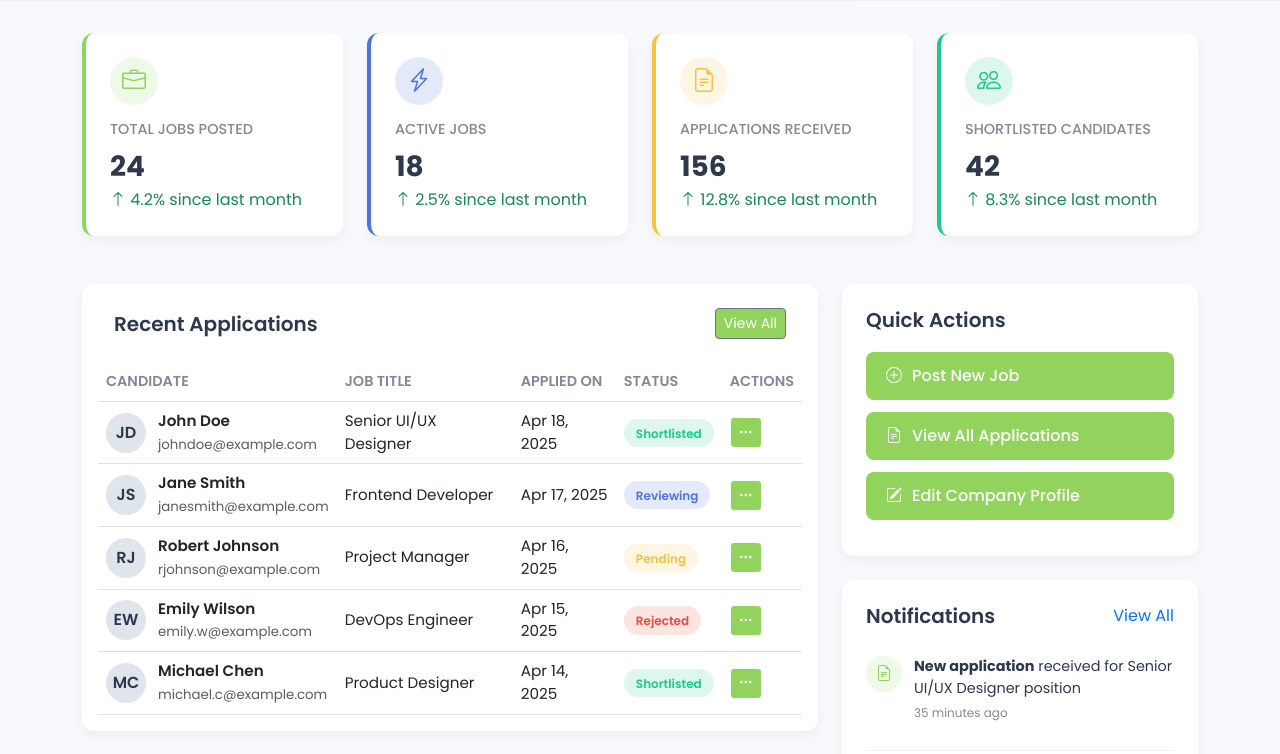
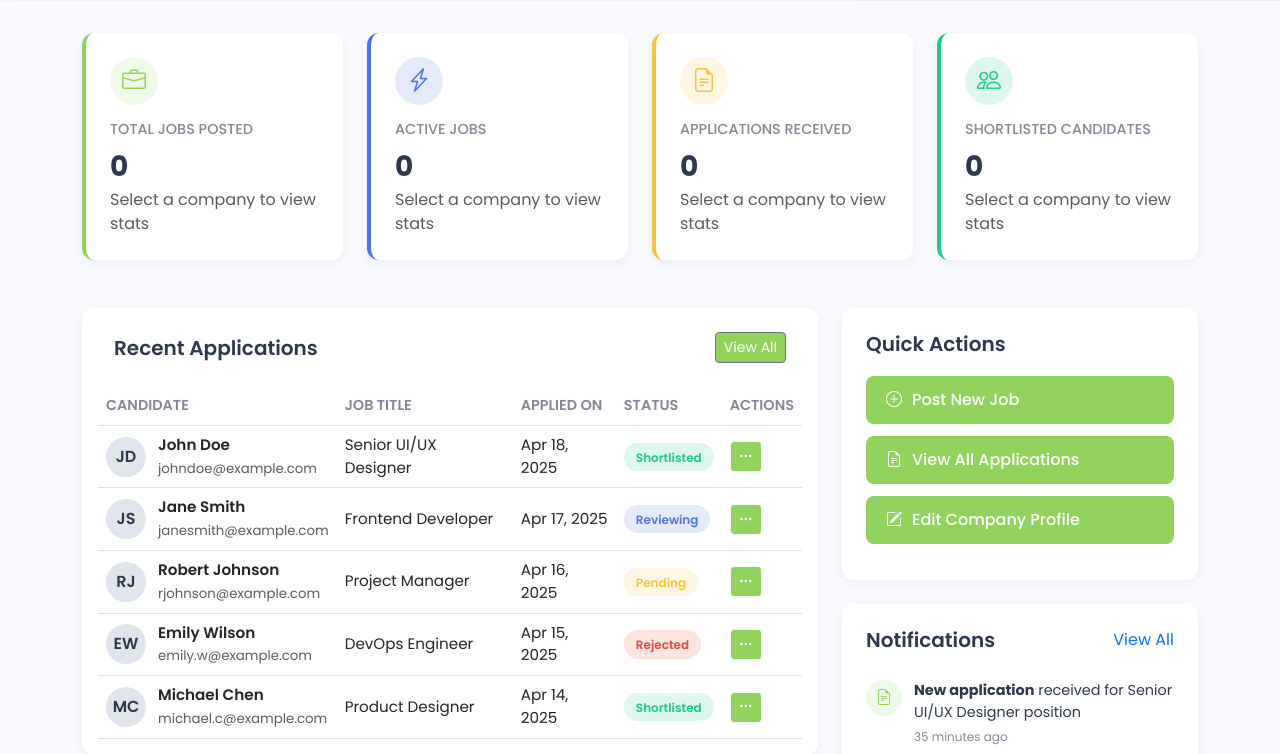
Before and after one commit to Matuag28/talenthive, a Django app: template project/talent/templates/emp_dash.html in a window 1280 px wide. Shown: the part 310-1064 px from the top of the page. Run offline with Django 5.2, Linux system fonts and the light colour scheme; the template is opened without the code that fills it, so the values that code supplies are empty.

Commit message:
latestUpdate

```diff
--- a/project/talent/templates/emp_dash.html
+++ b/project/talent/templates/emp_dash.html
@@ -720,6 +720,8 @@
     <div class="container">
         <!-- Stats Cards -->
         <div class="row mb-4">
+            {% if companies %}
+                {% for company in companies %}
                     <!-- Total Jobs Posted -->
                     <div class="col-xl-3 col-md-6">
                         <div class="stats-card stats-card-jobs">
@@ -727,8 +729,10 @@
                                 <i class="bi bi-briefcase"></i>
                             </div>
                             <h5 class="stats-title">TOTAL JOBS POSTED</h5>
-                    <p class="stats-value">24</p>
-                    <p class="text-success mb-0"><i class="bi bi-arrow-up"></i> 4.2% since last month</p>
+                            <p class="stats-value">{{ company.stats.total_jobs }}</p>
+                            <p class="text-success mb-0">
+                                <i class="bi bi-arrow-up"></i> {{ company.stats.total_jobs_change }}% since last month
+                            </p>
                         </div>
                     </div>
 
@@ -739,8 +743,10 @@
                                 <i class="bi bi-lightning-charge"></i>
                             </div>
                             <h5 class="stats-title">ACTIVE JOBS</h5>
-                    <p class="stats-value">18</p>
-                    <p class="text-success mb-0"><i class="bi bi-arrow-up"></i> 2.5% since last month</p>
+                            <p class="stats-value">{{ company.stats.active_jobs }}</p>
+                            <p class="text-success mb-0">
+                                <i class="bi bi-arrow-up"></i> {{ company.stats.active_jobs_change }}% since last month
+                            </p>
                         </div>
                     </div>
 
@@ -751,8 +757,10 @@
                                 <i class="bi bi-file-earmark-text"></i>
                             </div>
                             <h5 class="stats-title">APPLICATIONS RECEIVED</h5>
-                    <p class="stats-value">156</p>
-                    <p class="text-success mb-0"><i class="bi bi-arrow-up"></i> 12.8% since last month</p>
+                            <p class="stats-value">{{ company.stats.total_applications }}</p>
+                            <p class="text-success mb-0">
+                                <i class="bi bi-arrow-up"></i> {{ company.stats.applications_change }}% since last month
+                            </p>
                         </div>
                     </div>
 
@@ -763,10 +771,59 @@
                                 <i class="bi bi-people"></i>
                             </div>
                             <h5 class="stats-title">SHORTLISTED CANDIDATES</h5>
-                    <p class="stats-value">42</p>
-                    <p class="text-success mb-0"><i class="bi bi-arrow-up"></i> 8.3% since last month</p>
+                            <p class="stats-value">{{ company.stats.shortlisted_applications }}</p>
+                            <p class="text-success mb-0">
+                                <i class="bi bi-arrow-up"></i> {{ company.stats.shortlisted_change }}% since last month
+                            </p>
                         </div>
                     </div>
+                {% endfor %}
+            {% else %}
+                <!-- Default stats when no company is selected -->
+                <div class="col-xl-3 col-md-6">
+                    <div class="stats-card stats-card-jobs">
+                        <div class="stats-icon stats-icon-jobs">
+                            <i class="bi bi-briefcase"></i>
+                        </div>
+                        <h5 class="stats-title">TOTAL JOBS POSTED</h5>
+                        <p class="stats-value">0</p>
+                        <p class="text-muted mb-0">Select a company to view stats</p>
+                    </div>
+                </div>
+
+                <div class="col-xl-3 col-md-6">
+                    <div class="stats-card stats-card-active">
+                        <div class="stats-icon stats-icon-active">
+                            <i class="bi bi-lightning-charge"></i>
+                        </div>
+                        <h5 class="stats-title">ACTIVE JOBS</h5>
+                        <p class="stats-value">0</p>
+                        <p class="text-muted mb-0">Select a company to view stats</p>
+                    </div>
+                </div>
+
+                <div class="col-xl-3 col-md-6">
+                    <div class="stats-card stats-card-applications">
+                        <div class="stats-icon stats-icon-applications">
+                            <i class="bi bi-file-earmark-text"></i>
+                        </div>
+                        <h5 class="stats-title">APPLICATIONS RECEIVED</h5>
+                        <p class="stats-value">0</p>
+                        <p class="text-muted mb-0">Select a company to view stats</p>
+                    </div>
+                </div>
+
+                <div class="col-xl-3 col-md-6">
+                    <div class="stats-card stats-card-shortlisted">
+                        <div class="stats-icon stats-icon-shortlisted">
+                            <i class="bi bi-people"></i>
+                        </div>
+                        <h5 class="stats-title">SHORTLISTED CANDIDATES</h5>
+                        <p class="stats-value">0</p>
+                        <p class="text-muted mb-0">Select a company to view stats</p>
+                    </div>
+                </div>
+            {% endif %}
         </div>
 
         <div class="row">
--- a/project/talent/templates/index.html
+++ b/project/talent/templates/index.html
@@ -7,7 +7,7 @@
     <meta name="viewport" content="width=device-width, initial-scale=1.0">
     <meta name="author" content="Firmbee.com - Free Project Management Platform for remote teams">
     <meta name="author" content="Firmbee.com - Free Project Management Platform for remote teams">
-    <title>Name of company</title>
+    <title>TalentHive</title>
     <link rel="preconnect" href="https://fonts.googleapis.com">
     <link rel="preconnect" href="https://fonts.gstatic.com" crossorigin>
     <link href="https://fonts.googleapis.com/css2?family=Lato:wght@400;700;900&display=swap" rel="stylesheet">
--- a/project/talent/templates/login.html
+++ b/project/talent/templates/login.html
@@ -6,7 +6,7 @@
     <meta http-equiv="X-UA-Compatible" content="IE=edge">
     <meta name="viewport" content="width=device-width, initial-scale=1.0">
     <meta name="author" content="Firmbee.com - Free Project Management Platform for remote teams">
-    <title>Name of company</title>
+    <title>TalentHive</title>
     <link rel="preconnect" href="https://fonts.googleapis.com">
     <link rel="preconnect" href="https://fonts.gstatic.com" crossorigin>
     <link href="https://fonts.googleapis.com/css2?family=Lato:wght@400;700;900&display=swap" rel="stylesheet">
--- a/requirements.txt
+++ b/requirements.txt
@@ -5,8 +5,7 @@ gunicorn==21.2.0
 whitenoise==6.6.0
 python-dotenv==1.0.1
 sendgrid==6.11.0
-Pillow==10.2.0
+Pillow==10.4.0
 django-crispy-forms==2.1
 crispy-bootstrap5==2023.10
 django-widget-tweaks==1.5.0
-psycopg2-binary==2.9.9
```
Also changed, not shown: project/project/settings.py (+38 -9 lines), project/talent/migrations/0001_initial.py, project/talent/views.py (line endings or trailing spaces). Lines whose indentation alone changed are shown as unchanged.
